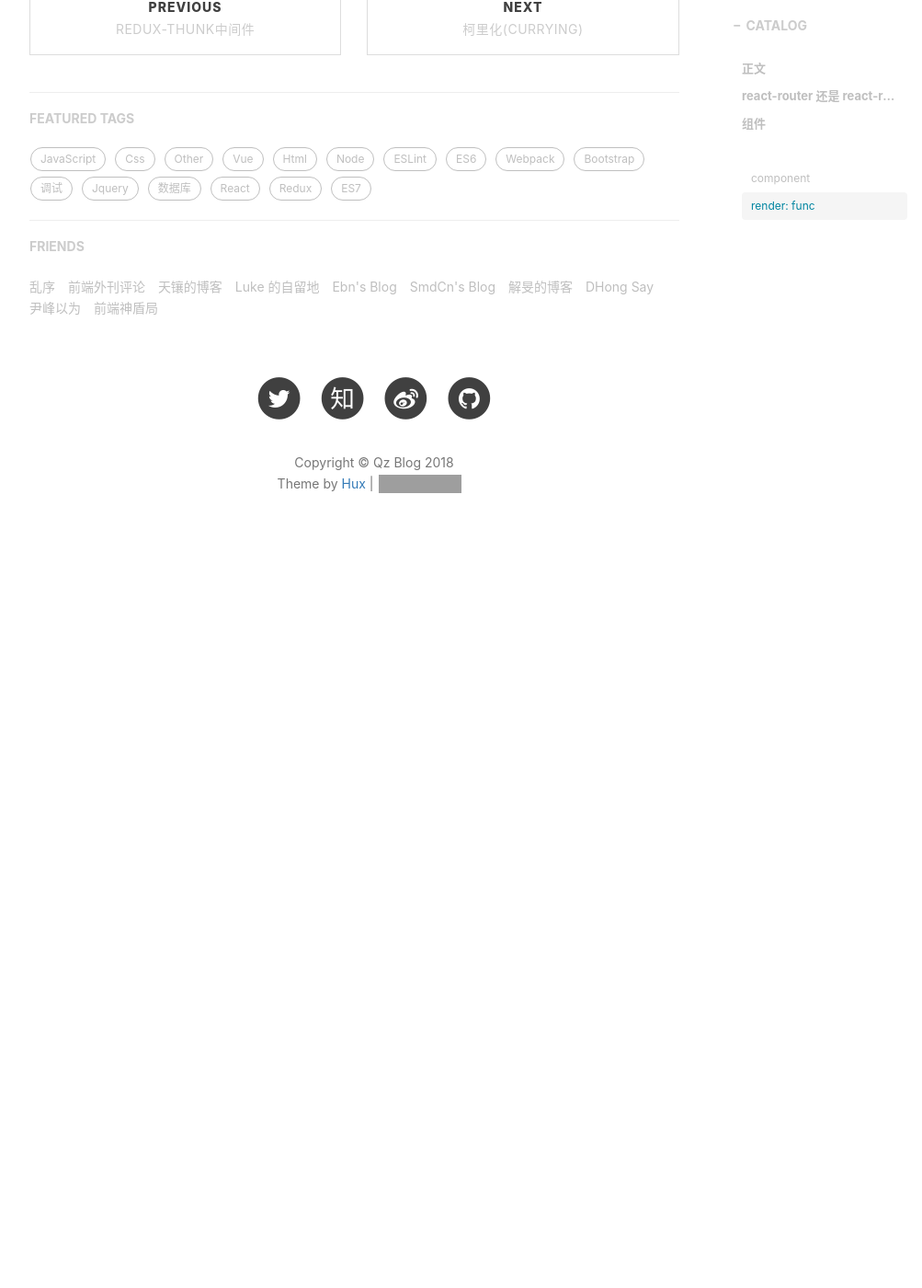
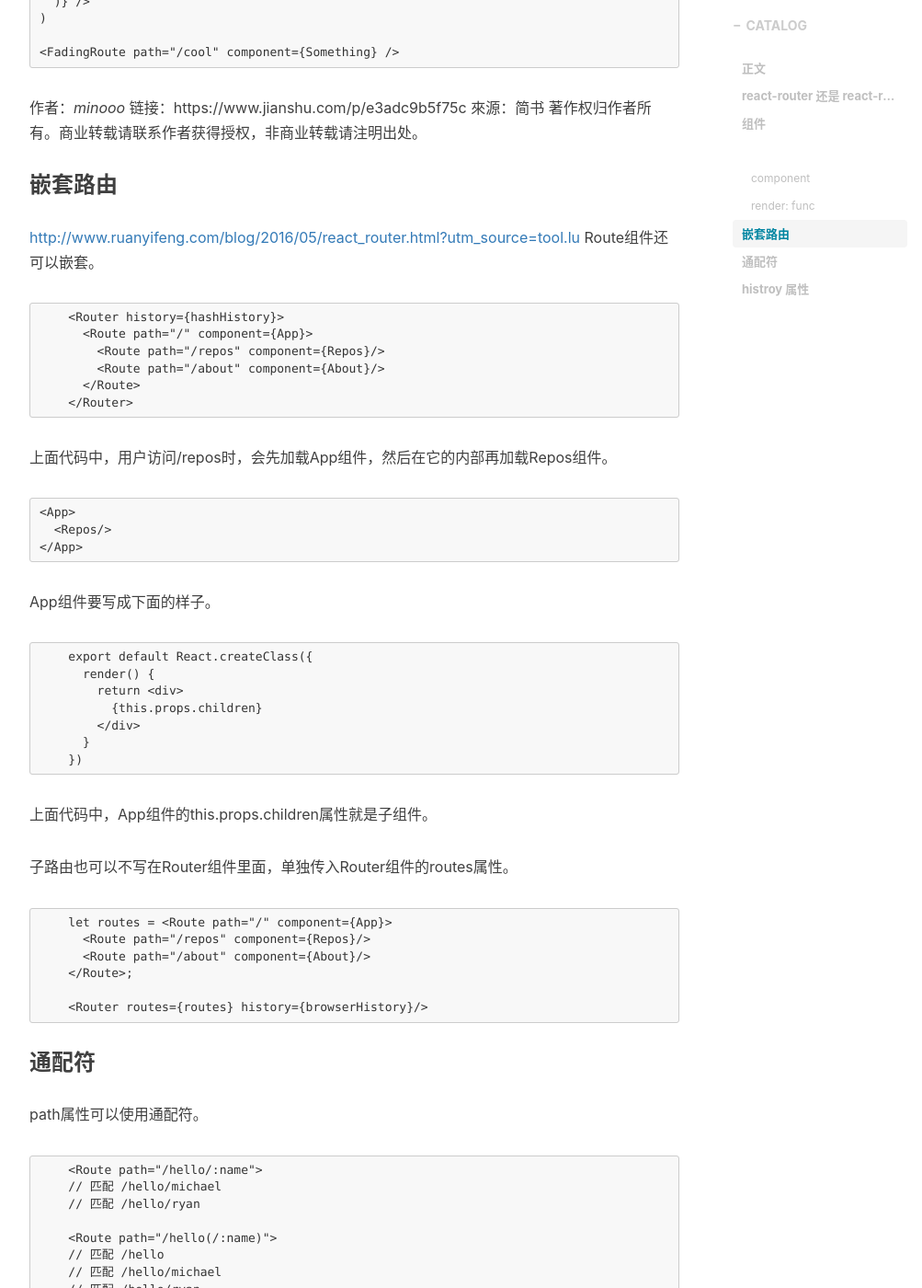
Before and after one commit to stephen-mi/QinZhen001.github.io, a Jekyll site: the page built from _posts/2018-01-15-React Router4.0-myblog.markdown, in a window 1280 px wide and 1400 px high, scrolled down 3681 px. Shown: the whole window at 92% size, without its empty margins (233-1236 px from the left). Built offline with Jekyll 4.4.1, drawn with Linux system fonts in a browser that asks for light colours; nearby versions of some CDN libraries; comment, search, counter and statistics services are not loaded; before the commit the page ends 4311 px from its top, so only the background shows below that; some of the changed text lies outside the part shown; grey boxes are pictures that could not be loaded.

Commit message:
qz commit

````diff
--- a/_posts/2018-01-15-React Router4.0-myblog.markdown
+++ b/_posts/2018-01-15-React Router4.0-myblog.markdown
@@ -69,7 +69,7 @@
 
 **children: node**
 作用：渲染唯一子元素。
-使用场景：作为一个 Reac t组件，天生自带 children 属性。
+使用场景：作为一个 React组件，天生自带 children 属性。
 
 
 
@@ -95,9 +95,17 @@
 在 Route component 中，以 this.props.location 的方式获取，
 在 Route render 中，以 ({ location }) => () 的方式获取，
 在 Route children 中，以 ({ location }) => () 的方式获取，
+
+
 History 和 match的获取方式类似。
 
+如果当前的地址是 `/char/123`
+那么match.path是 `/char/:user`
+那么match.url是 `/chat/123`
 
+>**match.url是指向实际的url**
+
+>ps：在这个例子中，match.params.user为123
 
 #### component
 
@@ -133,3 +141,123 @@
 链接：https://www.jianshu.com/p/e3adc9b5f75c
 來源：简书
 著作权归作者所有。商业转载请联系作者获得授权，非商业转载请注明出处。
+
+
+### 嵌套路由
+[http://www.ruanyifeng.com/blog/2016/05/react_router.html?utm_source=tool.lu](http://www.ruanyifeng.com/blog/2016/05/react_router.html?utm_source=tool.lu)
+Route组件还可以嵌套。
+
+```
+    <Router history={hashHistory}>
+      <Route path="/" component={App}>
+        <Route path="/repos" component={Repos}/>
+        <Route path="/about" component={About}/>
+      </Route>
+    </Router>
+```
+上面代码中，用户访问/repos时，会先加载App组件，然后在它的内部再加载Repos组件。
+```
+<App>
+  <Repos/>
+</App>
+```
+App组件要写成下面的样子。
+
+```
+    export default React.createClass({
+      render() {
+        return <div>
+          {this.props.children}
+        </div>
+      }
+    })
+```
+上面代码中，App组件的this.props.children属性就是子组件。
+
+
+子路由也可以不写在Router组件里面，单独传入Router组件的routes属性。
+
+```
+    let routes = <Route path="/" component={App}>
+      <Route path="/repos" component={Repos}/>
+      <Route path="/about" component={About}/>
+    </Route>;
+
+    <Router routes={routes} history={browserHistory}/>
+```
+
+### 通配符
+path属性可以使用通配符。
+
+```
+    <Route path="/hello/:name">
+    // 匹配 /hello/michael
+    // 匹配 /hello/ryan
+
+    <Route path="/hello(/:name)">
+    // 匹配 /hello
+    // 匹配 /hello/michael
+    // 匹配 /hello/ryan
+
+    <Route path="/files/*.*">
+    // 匹配 /files/hello.jpg
+    // 匹配 /files/hello.html
+
+    <Route path="/files/*">
+    // 匹配 /files/
+    // 匹配 /files/a
+    // 匹配 /files/a/b
+
+    <Route path="/**/*.jpg">
+    // 匹配 /files/hello.jpg
+    // 匹配 /files/path/to/file.jpg
+```
+
+
+
+1. :paramName匹配URL的一个部分，直到遇到下一个/、?、#为止。这个路径参数可以通过this.props.params.paramName取出。
+2. ()表示URL的这个部分是可选的。
+3. *匹配任意字符，直到模式里面的下一个字符为止。匹配方式是非贪婪模式。
+4. ** 匹配任意字符，直到下一个/、?、#为止。匹配方式是贪婪模式。
+
+**URL的查询字符串/foo?bar=baz，可以用this.props.location.query.bar获取。**
+
+
+
+
+
+### histroy 属性
+Router组件的history属性，用来监听浏览器地址栏的变化，并将URL解析成一个地址对象，供 React Router 匹配。
+
+history属性，一共可以设置三种值。
+
+
+* browserHistory
+* hashHistory
+* createMemoryHistory
+
+如果设为hashHistory，路由将通过URL的hash部分（#）切换，URL的形式类似`example.com/#/some/path`。
+
+```
+import { hashHistory } from 'react-router'
+
+render(
+  <Router history={hashHistory} routes={routes} />,
+  document.getElementById('app')
+)
+```
+
+
+如果设为browserHistory，浏览器的路由就不再通过Hash完成了，而显示正常的路径`example.com/some/path`，背后调用的是浏览器的History API。
+
+
+```
+import { browserHistory } from 'react-router'
+
+render(
+  <Router history={browserHistory} routes={routes} />,
+  document.getElementById('app')
+)
+```
+
+createMemoryHistory主要用于服务器渲染。它创建一个内存中的history对象，不与浏览器URL互动。
````
Also changed, not shown: _posts/2018-03-28-setTimeout、setInterval被遗忘的第三个参数-myblog.markdown (added, +35 -0 lines).
